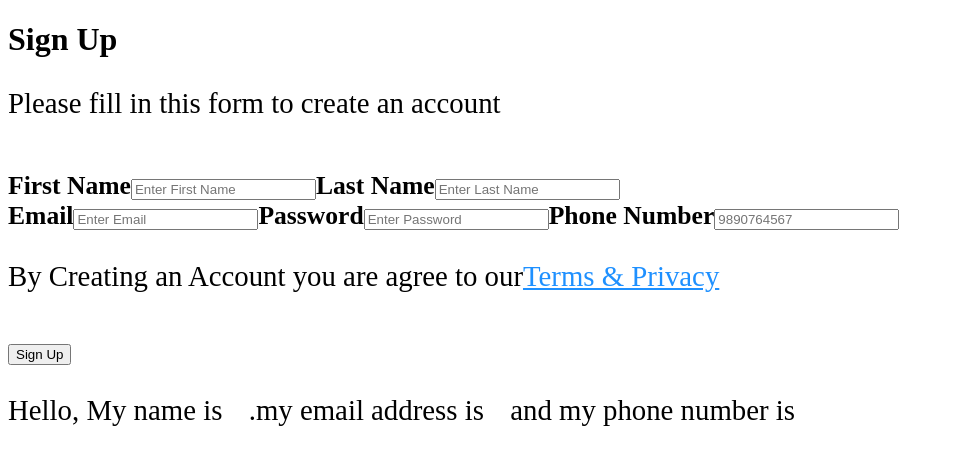
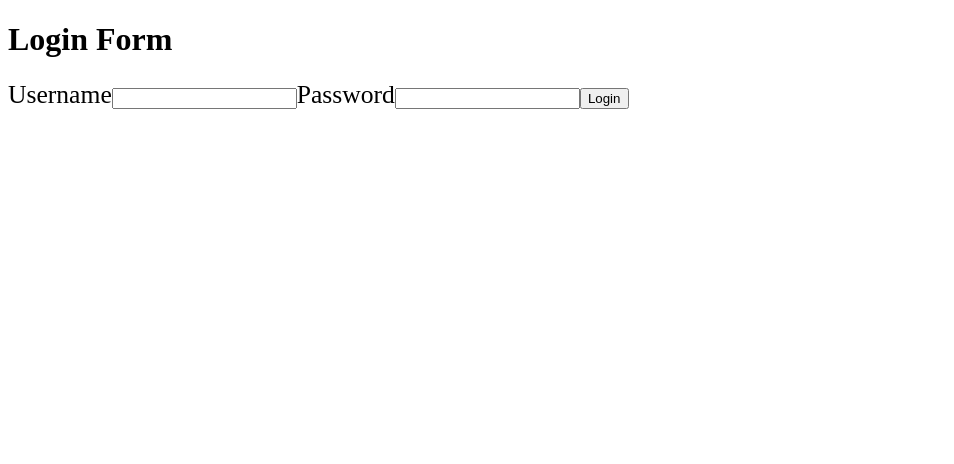
Before and after one commit to akshaythappar/React, a React (Vite) app in the folder react-thapa/: page / in a window 1280 px wide. Shown: the top 464 px of the page, without its empty margins (0-954 px from the left). Built offline with nearby package versions, Linux system fonts and the light colour scheme.

Commit message:
using hardway

```diff
--- a/react-thapa/src/App.jsx
+++ b/react-thapa/src/App.jsx
@@ -3,6 +3,7 @@ import {Counter} from  "./components/hooks/useState"
 import { Challenge } from "./components/hooks/useState/Challenge";
 import CounterChallenge from "./components/hooks/useState/ChallengeByThapa";
 import { RegistrationFrom } from "./components/hooks/useState/Registration";
+import { LoginForm } from "./components/hooks/useState/LoginForm";
 
 
 export const App = () => {
@@ -10,7 +11,7 @@ export const App = () => {
   return (
      <>
 
-    <RegistrationFrom/>
+    <LoginForm/>
     </>
   );
 };
--- /dev/null
+++ b/react-thapa/src/components/hooks/useState/LoginForm.jsx
@@ -0,0 +1,32 @@
+import { useState } from "react"
+
+export const LoginForm = () =>{
+    const [username,setUsername]=useState("");
+    const [password,setPassword]=useState("");
+
+     const handleFormSubmit = ()=>{
+        // handle the form submission
+        console.log("Username:",username);
+        console.log("Password:",password);
+        // reset the form fields
+        setUsername("");
+        setPassword("");
+     }
+    return (
+        <div className="container">
+            <div className="card">
+                <h1>Login Form</h1>
+                <form action="" >
+                    <label htmlFor="username">Username</label>
+                    <input type="text" name="username" required autoComplete="off" value={username} onChange={(e)=>setUsername(e.target.value)}/>
+
+                    <label htmlFor="password">Password</label>
+                    <input type="text" name="password" required autoComplete="off" value={password} onChange={(e)=>setPassword(e.target.value)}/>
+
+                    <button type="submit" onClick={handleFormSubmit}>Login</button>
+                </form>
+
+            </div>
+        </div>
+    )
+}
```
